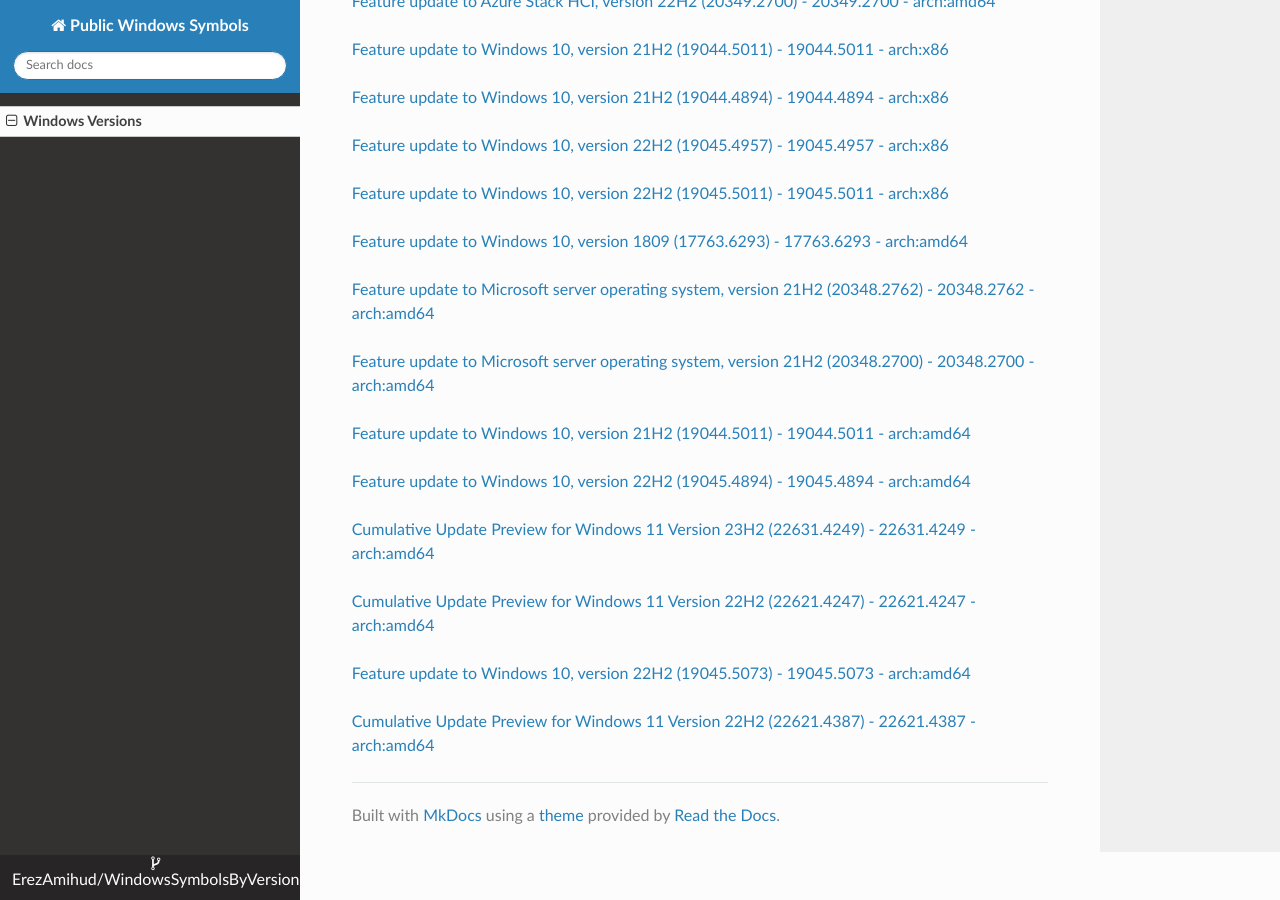
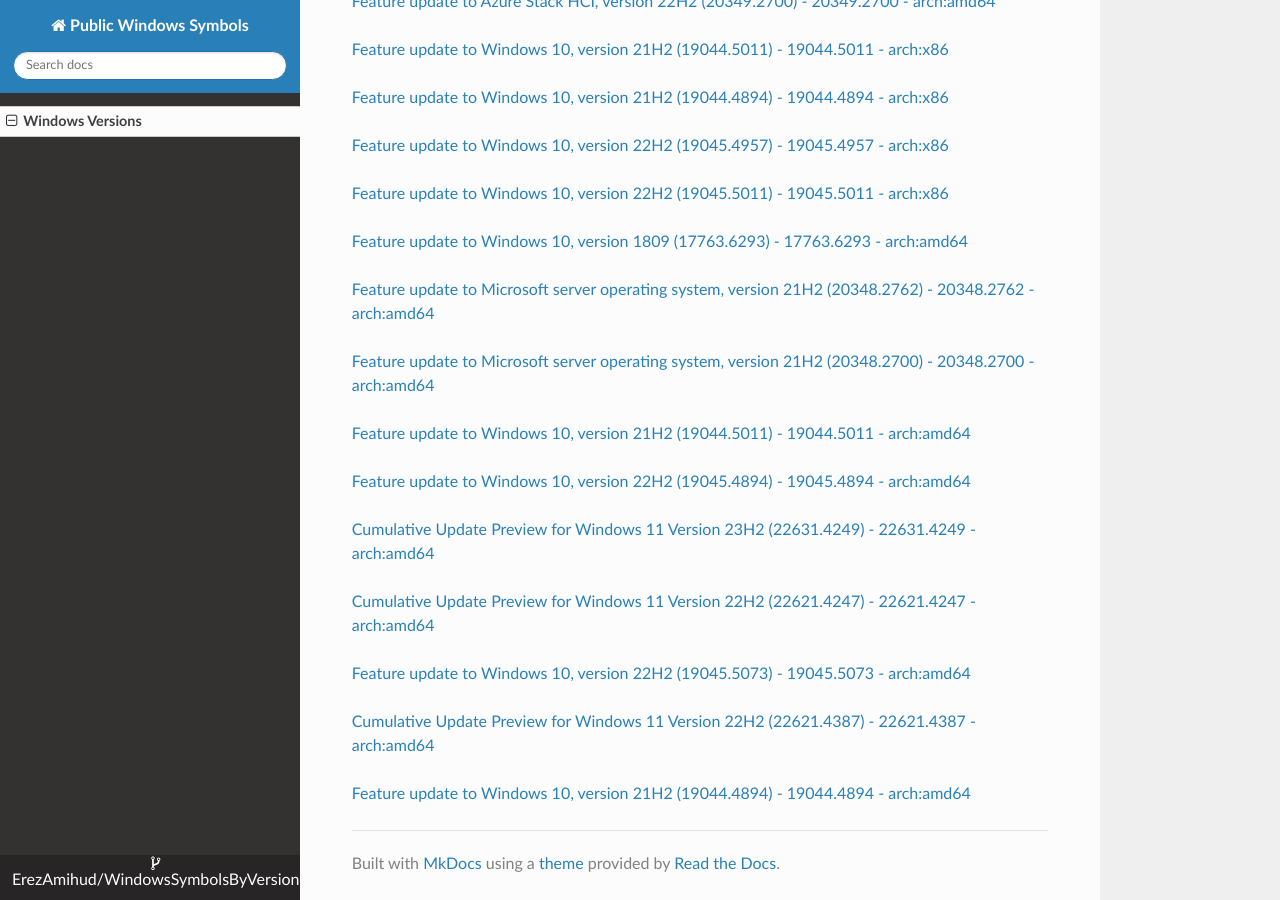
Before and after one commit to ErezAmihud/WindowsSymbolsByVersion, an MkDocs documentation site: the page built from docs/index.md, in a window 1280 px wide and 900 px high, scrolled down 6629 px. Built offline with MkDocs 1.6.1, drawn with Linux system fonts in a browser that asks for light colours; nearby versions of some CDN libraries.

Commit message:
Automated commit, add manifest for c598cdd6-8d6a-4fa1-8161-8e96e362b127

```diff
--- a/docs/index.md
+++ b/docs/index.md
@@ -337,3 +337,6 @@
 
 
 [Cumulative Update Preview for Windows 11 Version 22H2 (22621.4387) - 22621.4387 - arch:amd64](https://github.com/ErezAmihud/WindowsSymbolsByVersion/blob/main/manifests/0197228c-7297-4b86-bb51-a2e37bd21e4c.manifest)
+
+
+[Feature update to Windows 10, version 21H2 (19044.4894) - 19044.4894 - arch:amd64](https://github.com/ErezAmihud/WindowsSymbolsByVersion/blob/main/manifests/c598cdd6-8d6a-4fa1-8161-8e96e362b127.manifest)
```
Also changed, not shown: process_builds.json (+1 -1 lines), 1 other file.
